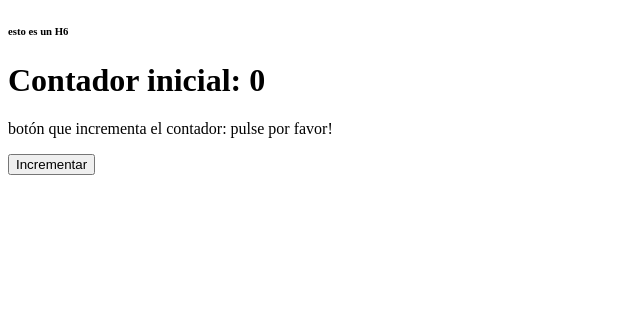
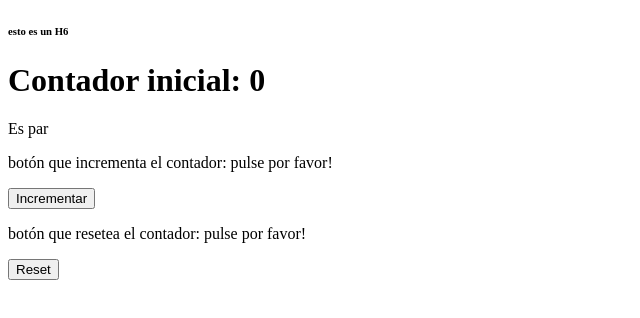
Before and after one commit to MiguelAguas/midudev-bootcamp, a React (Create React App) app in the folder reactmidudev/: page / in a window 1280 px wide. Shown: the top 318 px of the page, without its empty margins (0-640 px from the left). Built offline with nearby package versions, Linux system fonts and the light colour scheme.

Commit message:
renderizado condicional
renderizado condicional

```diff
--- a/reactmidudev/src/index.js
+++ b/reactmidudev/src/index.js
@@ -24,18 +24,21 @@ const rootElement = document.getElementById("root");
   // sabiendo todo esto
   // podemos usar una técnica de JavaScript llamada desestructuración.
   // como ya sabemos que devuelve un estado, hacemos lo siguiente...
-//de una forma declarativa, estamos mostrando cosas en la UI
+// de una forma declarativa, estamos mostrando cosas en la UI
 // una vez que sabes que en userState tienes un array con 2 elementos
 // lo que hacemos es extraer diréctamente estas dos posicones donde están estos 2 elementos.
 
 // esto :
 //******
-//const contador = useState(0) */
-//const contadorValue = contador[0]
-//const updateContador = contador[1]
+// const contador = useState(0) */
+// const contadorValue = contador[0]
+// const updateContador = contador[1]
 //*********************************** */
 
 // es lo mismo que esto:
+// contadorValue  el valor del estado
+// setContador método, que al ejecutarlo podemos actualizar el estado.
+// ****
   const [contadorValue, setContador] = useState(0)
 
   // lo de los intervalos es peligroso
@@ -62,20 +65,41 @@ const rootElement = document.getElementById("root");
   }, 10000) */
 
   // funciones helper
-  // un componente puede crear funciones dentro de él mismo (helpers), utilidades, funciones dentro del componente.
+  // un componente puede crear funciones dentro de él mismo (helpers) o llamadas utilidades, funciones dentro del componente.
 
+  // extraemos el eventHandler en una función
   const handleClick = () => {
     setContador(contadorValue + 1)
   }
 
+  // creamos el helper para el botón de resetear contador
+  const handleResetClick = () => {
+    setContador(0)
+  }
+
+  // renderizado condicional
+  // dependiendo de la evalución de algo, queremos renderizar una cosa u otra
+
+  //para saber si un número es par, el resto de la división de ese número entre 2, tiene que ser 0.
+
+  const isEven = contadorValue % 2 === 0
+
+
   return <>
       <h6>esto es un H6</h6>
       <h1>Contador inicial: {contadorValue} </h1>
+      <p>{isEven ? "Es par" : "Es Impar"}</p>
       <p>botón que incrementa el contador: pulse por favor!</p>
       <button
         onClick={handleClick}>
         Incrementar
       </button>
+      <p>botón que resetea el contador: pulse por favor!</p>
+      <button
+        onClick={handleResetClick}
+        >
+          Reset
+        </button>
       </>
 
 }
```
